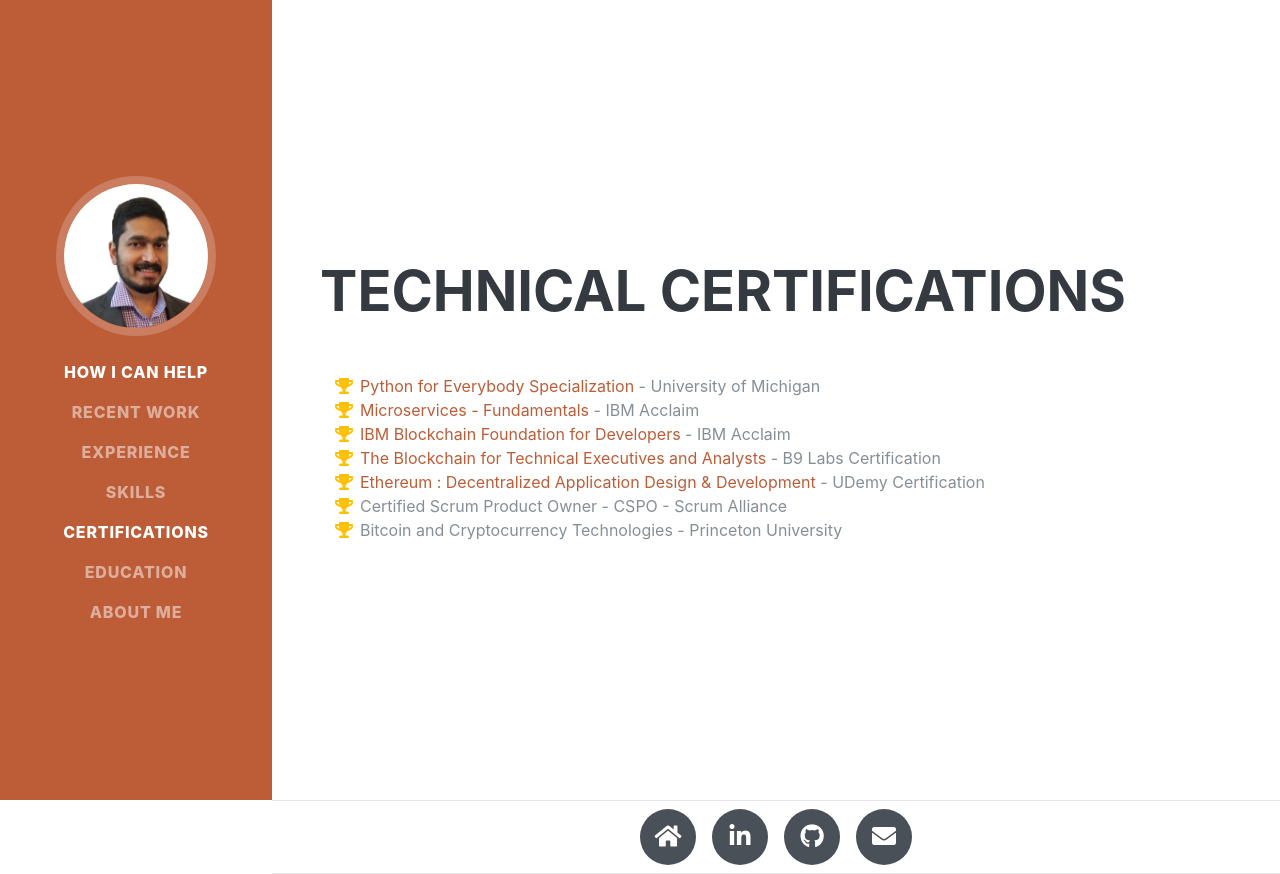
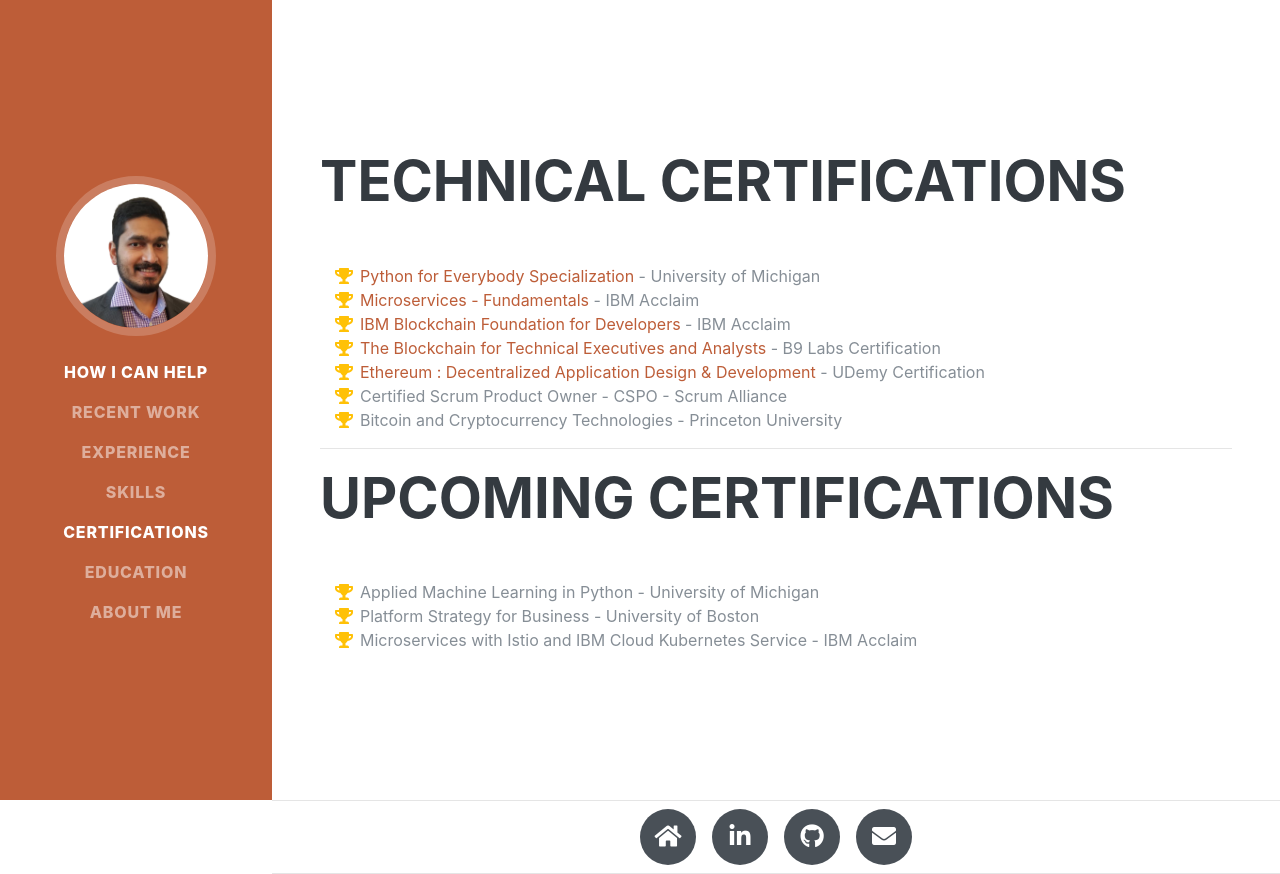
Before and after one commit to KedarJo/profile, a React (Create React App) app: page /Certifications in a window 1280 px wide. Built offline with nearby package versions, Linux system fonts and the light colour scheme; a web font is replaced by a local one.

Commit message:
update certs

```diff
--- a/src/components/Certifications.js
+++ b/src/components/Certifications.js
@@ -42,6 +42,20 @@ function Certifications() {
                 - Princeton University</li>
 
           </ul>
+          <hr/>
+          <h2 className="mb-5">Upcoming Certifications</h2>
+          <ul className="fa-ul mb-0">
+            <li>
+              <i className="fa-li fa fa-trophy text-warning"></i>
+              Applied Machine Learning in Python - University of Michigan</li>
+          <li>
+              <i className="fa-li fa fa-trophy text-warning"></i>
+              Platform Strategy for Business - University of Boston</li>
+          <li>
+              <i className="fa-li fa fa-trophy text-warning"></i>
+              Microservices with Istio and IBM Cloud Kubernetes Service - IBM Acclaim</li>
+
+          </ul>
         </div>
 
       </section>
```
